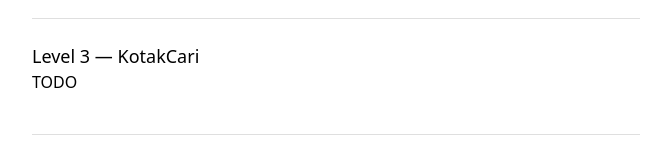
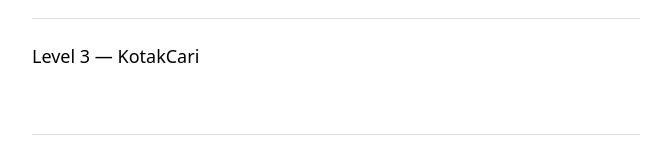
Before and after one commit to webdev-if-its/frontend-5053241047, a React (Vite) app in the folder pertemuan-04/: page / in a window 1280 px wide. Shown: the part 378-538 px from the top of the page, without its empty margins (304-975 px from the left). Built offline with nearby package versions, Linux system fonts and the light colour scheme.

Commit message:
pertemuan-04: level 3 selesai

```diff
--- a/pertemuan-04/src/components/KotakCari.tsx
+++ b/pertemuan-04/src/components/KotakCari.tsx
@@ -3,6 +3,8 @@
 // HANYA ketika tombol Enter ditekan (onKeyDown + e.key) — tombol lain tidak
 // boleh memicu onCari.
 // Lihat SOAL.md untuk kontrak lengkap.
-export function KotakCari(props: any) {
-  return <p>TODO</p>
+export function KotakCari(props: { onCari: (kata: string) => void }) {
+  return <input onKeyDown={(e) => {if (e.key === 'Enter') {
+    props.onCari(e.currentTarget.value)}
+  }} />
 }
```
